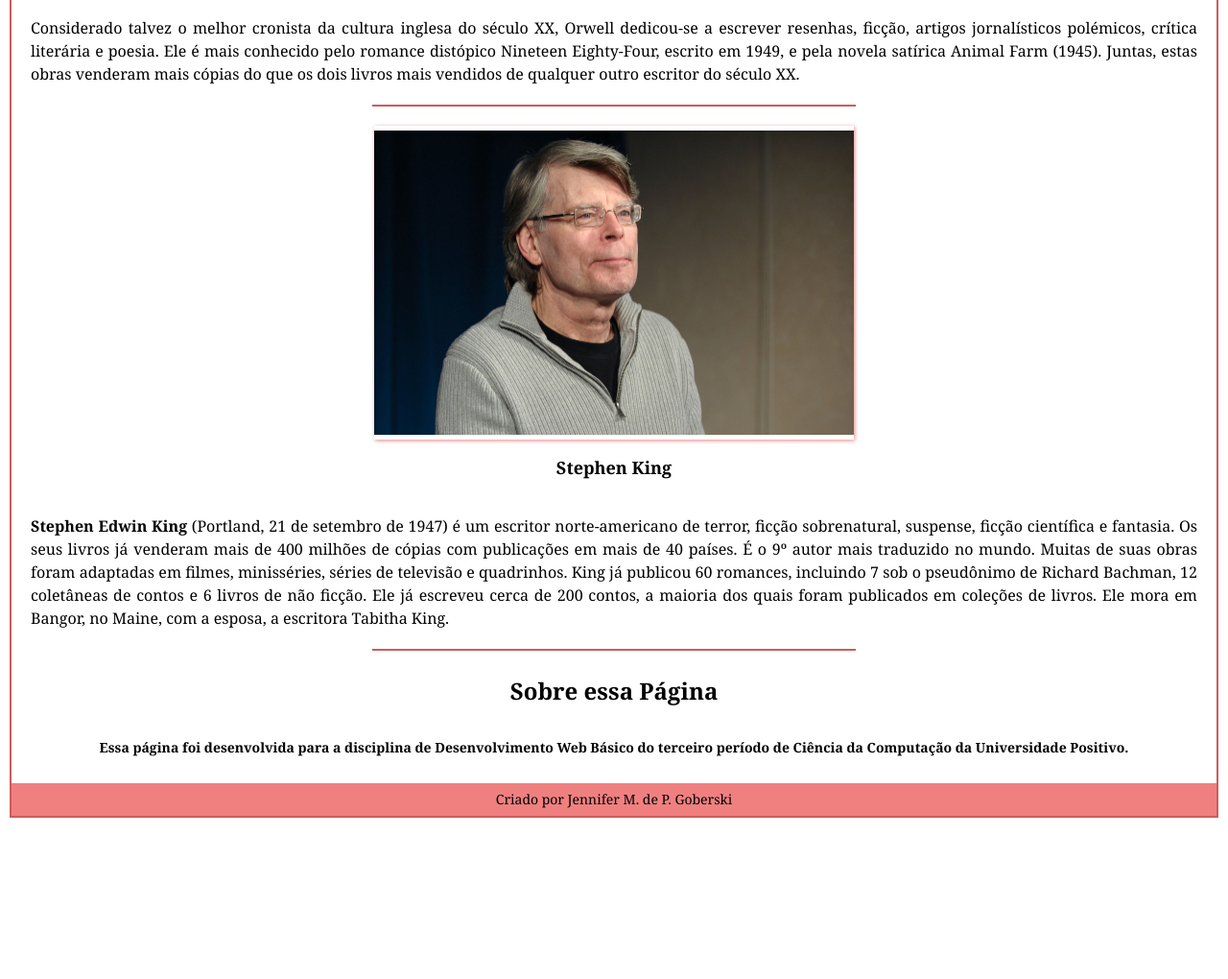
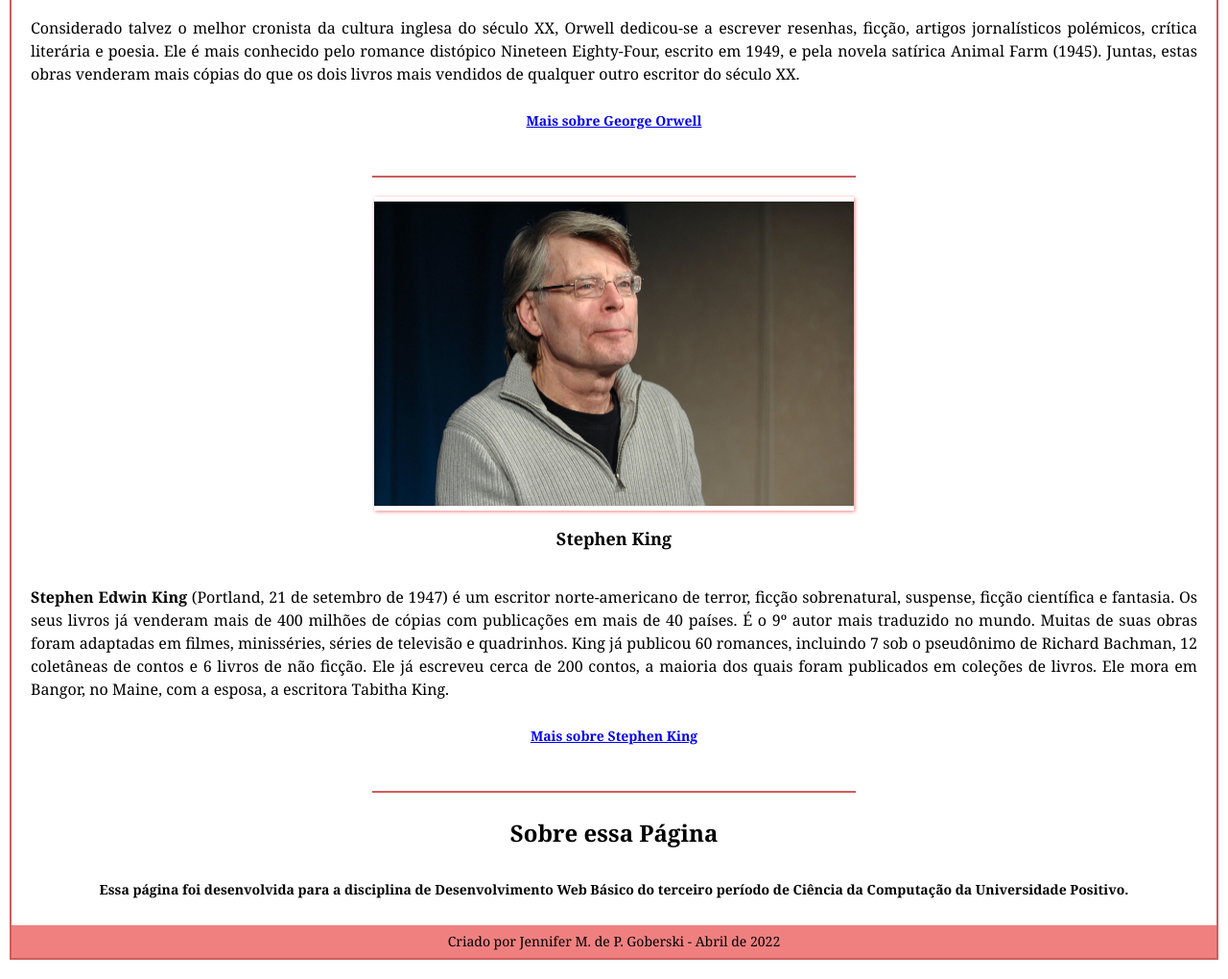
Before and after one commit to jennigoberski/Desenvolvimento-Web-Basico, a plain HTML site: page praticas/sobre.html in a window 1280 px wide. Shown: the part 731-1751 px from the top of the page at 96% size. Before the commit the page ends 1603 px from the top, so only its background shows below. Drawn offline with Linux system fonts and the light colour scheme.

Commit message:
Last fixes assignment 1

```diff
--- a/praticas/sobre.html
+++ b/praticas/sobre.html
@@ -51,6 +51,7 @@
             distópico Nineteen Eighty-Four, escrito em 1949, e pela novela satírica Animal Farm (1945). Juntas, estas
             obras venderam mais cópias do que os dois livros mais vendidos de qualquer outro escritor do século XX.</p>
 
+            <h3><a href="https://pt.wikipedia.org/wiki/George_Orwell" target="_blank">Mais sobre George Orwell</a></h3>
         <hr>
 
         <figure>
@@ -68,6 +69,9 @@
             Ele já escreveu cerca de 200 contos, a maioria dos quais foram publicados em coleções de livros. Ele mora em
             Bangor, no Maine, com a esposa, a escritora Tabitha King.</p>
 
+            <h3><a href="https://pt.wikipedia.org/wiki/Stephen_King" target="_blank">Mais sobre Stephen King</a></h3>
+
+
         <hr>
 
         <h1>Sobre essa Página</h1>
@@ -78,7 +82,7 @@
 
     <footer class="rodape">
         <!-- Rodapé -->
-        <p>Criado por Jennifer M. de P. Goberski</p>
+        <p>Criado por Jennifer M. de P. Goberski - Abril de 2022</p>
     </footer>
 
 </body>
```
Also changed, not shown: praticas/index.html (+1 -1 lines).
